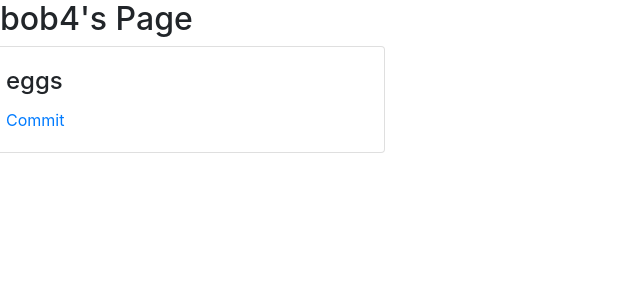
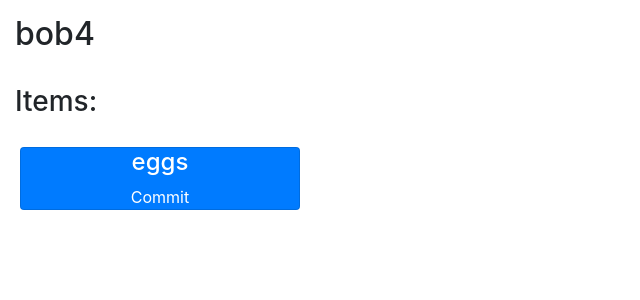
Before and after one commit to maharishi2019/pitch-in-master, a Flask app: page /bob4 in a window 1280 px wide. Shown: the part 63-363 px from the top of the page, without its empty margins (0-640 px from the left). Run offline with Flask 2, Linux system fonts and the light colour scheme; a user stored in the database is signed in; some libraries are stand-ins or nearby versions.

Commit message:
final changes

```diff
--- a/app.py
+++ b/app.py
@@ -148,7 +148,6 @@ def commited(item):
     for i in json_object["entries"]:
         if i["name"] == session["user"]:
             i["committed"].append(item)
-    print(json_object)
     data = open("entries.json", "w")
     json.dump(json_object, data)
     data.close()
--- a/templates/explore.html
+++ b/templates/explore.html
@@ -20,15 +20,19 @@
             </div>
         </div>
     </nav>
-    <h2>{{user}}'s Page</h2>
+    <div style="padding-left: 15px; padding-top: 15px;">
+        <h2>{{ user }}</h2>
+        <br>
+        <h3>Items: </h3>
+    </div>
     {% for i in items %}
-    <div class="row">
-        <div class="card" style="width:400px">
-            <div class="card-body">
-                <h4 class="card-title">{{ i }}</h4>
-                <a href="{{ url_for('commited', item=i)}}">Commit</a>
-            </div>
+
+    <div class="card-body text-center" style="color: white; width: 25%;">
+        <div class="card bg-primary">
+            <h4 class="card-text">{{ i }}</h4>
+            <a href="{{ url_for('commited', item=i)}}" style="color: white;">Commit</a>
         </div>
     </div>
+
     {% endfor %}
 {% endblock %}
```
